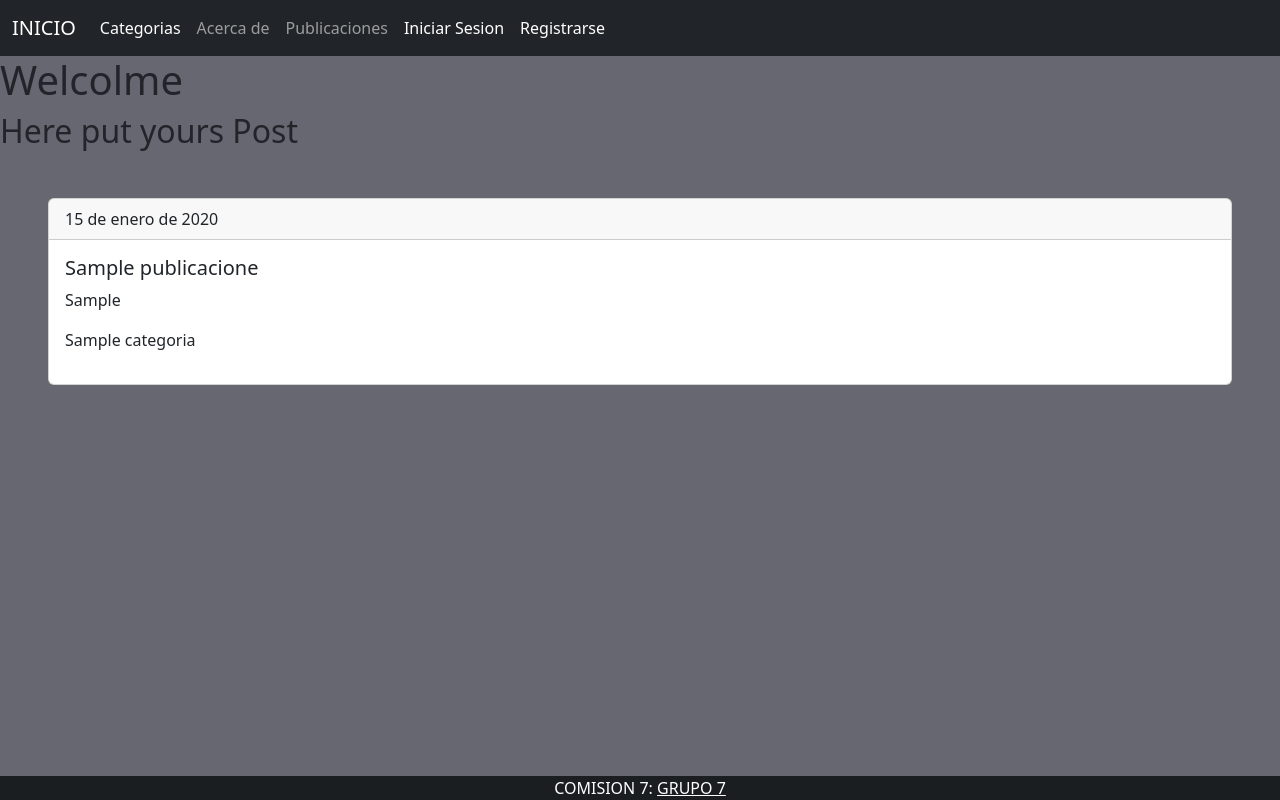
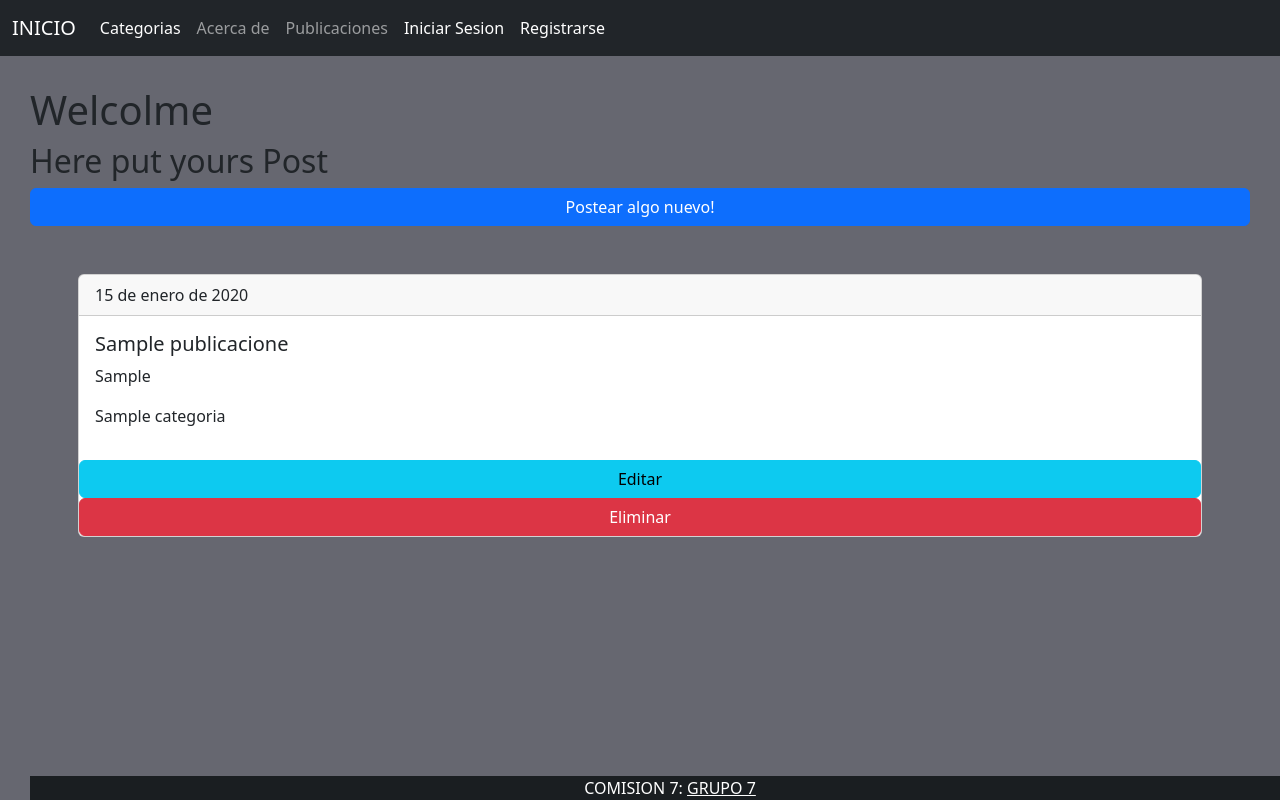
Before and after one commit to Grupo7-Informatorio/Grupo7_Comision7_Proyecto_Final_Info, a Django app: page /publicaciones/publicaciones/ in a window 1280 px wide. Run offline with Django 4.2, Linux system fonts and the light colour scheme; tables that the repository leaves empty hold one stand-in row (values such as "Sample post"); some libraries are stand-ins or nearby versions.

Commit message:
CRUD completo para las publicaciones
Añadidas paginas para crear, editar y borrar las publicaciones

```diff
--- a/DefiBlog/publicaciones/urls.py
+++ b/DefiBlog/publicaciones/urls.py
@@ -3,5 +3,8 @@ from publicaciones import views
 
 app_name = 'publicaciones'
 urlpatterns = [
-    path('publicaciones/',views.VerPublicaciones.as_view(), name = 'publicaciones')
+    path('publicaciones/',views.VerPublicaciones.as_view(), name = 'publicaciones'),
+    path('crear-publicacion/', views.CrearPublicacion.as_view(), name='crear-publicacion'),
+    path('editar-publicacion/<int:pk>', views.EditarPublicacion.as_view(), name='editar-publicacion'),
+    path('eliminar-publicacion/<int:pk>', views.EliminarPublicacion.as_view(), name = 'eliminar-publicacion'),
 ]
--- a/DefiBlog/publicaciones/views.py
+++ b/DefiBlog/publicaciones/views.py
@@ -1,6 +1,9 @@
 from django.shortcuts import render
 from publicaciones.models import Publicaciones
-from django.views.generic import ListView
+from django.views.generic import ListView, CreateView, UpdateView, DeleteView
+from django.urls import reverse
+from .forms import CrearPublicacionForm
+
 
 # Create your views here.
 class VerPublicaciones(ListView):
@@ -10,4 +13,27 @@ class VerPublicaciones(ListView):
 
     def get_queryset(self):
         consulta_anterior = super().get_queryset()
-        return consulta_anterior.order_by('fecha')
+        return consulta_anterior.order_by('-fecha')
+
+class CrearPublicacion(CreateView):
+    model = Publicaciones
+    template_name = 'publicaciones/crear-publicacion.html'
+    form_class = CrearPublicacionForm
+
+    def get_success_url(self):
+        return reverse('publicaciones:publicaciones')
+
+class EditarPublicacion(UpdateView):
+    model = Publicaciones
+    template_name = 'publicaciones/editar-publicacion.html'
+    form_class = CrearPublicacionForm
+
+    def get_success_url(self):
+        return reverse('publicaciones:publicaciones')
+
+class EliminarPublicacion(DeleteView):
+    model = Publicaciones
+    template_name ='publicaciones/eliminar-publicacion.html'
+
+    def get_success_url(self):
+        return reverse('publicaciones:publicaciones')
--- a/DefiBlog/static/css/estilos.css
+++ b/DefiBlog/static/css/estilos.css
@@ -7,8 +7,9 @@ nav {
   /* font-family: "Courier New", Courier, monospace; */
   margin-top: 56px;
   padding-bottom: 24px;
+  padding: 30px;
 }
-.footer {
+footer {
   position: fixed;
   bottom: 0;
   width: 100%;
--- a/DefiBlog/templates/publicaciones/publicaciones.html
+++ b/DefiBlog/templates/publicaciones/publicaciones.html
@@ -1,25 +1,29 @@
-{% extends 'base.html' %}
-{% load static %}
-
-
-{% block contenido %}
+{% extends 'base.html' %} {% load static %} {% block contenido %}
 <h1>Welcolme</h1>
 <h2>Here put yours Post</h2>
-
-
+<div class="d-grid gap-2">
+  <a href="{% url 'publicaciones:crear-publicacion' %}" class="btn btn-primary"
+    >Postear algo nuevo!</a
+  >
+</div>
 {% for post in posteos %}
 <div class="card m-5">
-        <div class="card-header">
-            {{ post.fecha }}
-        </div>
+  <div class="card-header">{{ post.fecha }}</div>
   <div class="card-body">
     <h5 class="card-title">{{ post.titulo }}</h5>
     <p class="card-text">{{ post.post }}</p>
     <p class="card-text">{{ post.categoria }}</p>
     <p class="card-text">{{ post.creador }}</p>
-
   </div>
+  <a
+    href="{% url 'publicaciones:editar-publicacion' post.id %}"
+    class="btn btn-info"
+    >Editar</a
+  >
+  <a
+    href="{% url 'publicaciones:eliminar-publicacion' post.id %}"
+    class="btn btn-danger"
+    >Eliminar</a
+  >
 </div>
-    {% endfor %}
-
-{% endblock contenido %}
+{% endfor %} {% endblock contenido %}
```
Also changed, not shown: DefiBlog/publicaciones/forms.py (added, +13 -0 lines), DefiBlog/templates/publicaciones/crear-publicacion.html (added, +10 -0 lines), DefiBlog/templates/publicaciones/editar-publicacion.html (added, +7 -0 lines), DefiBlog/templates/publicaciones/eliminar-publicacion.html (added, +7 -0 lines). Lines whose indentation alone changed are shown as unchanged.
